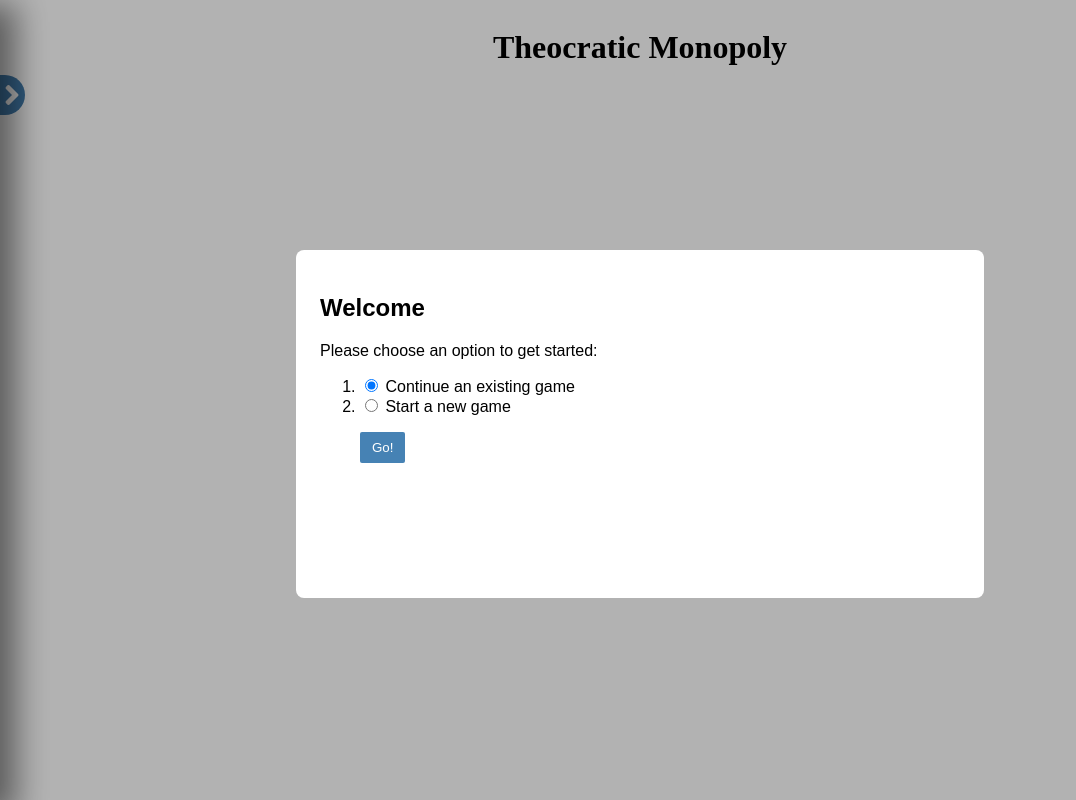
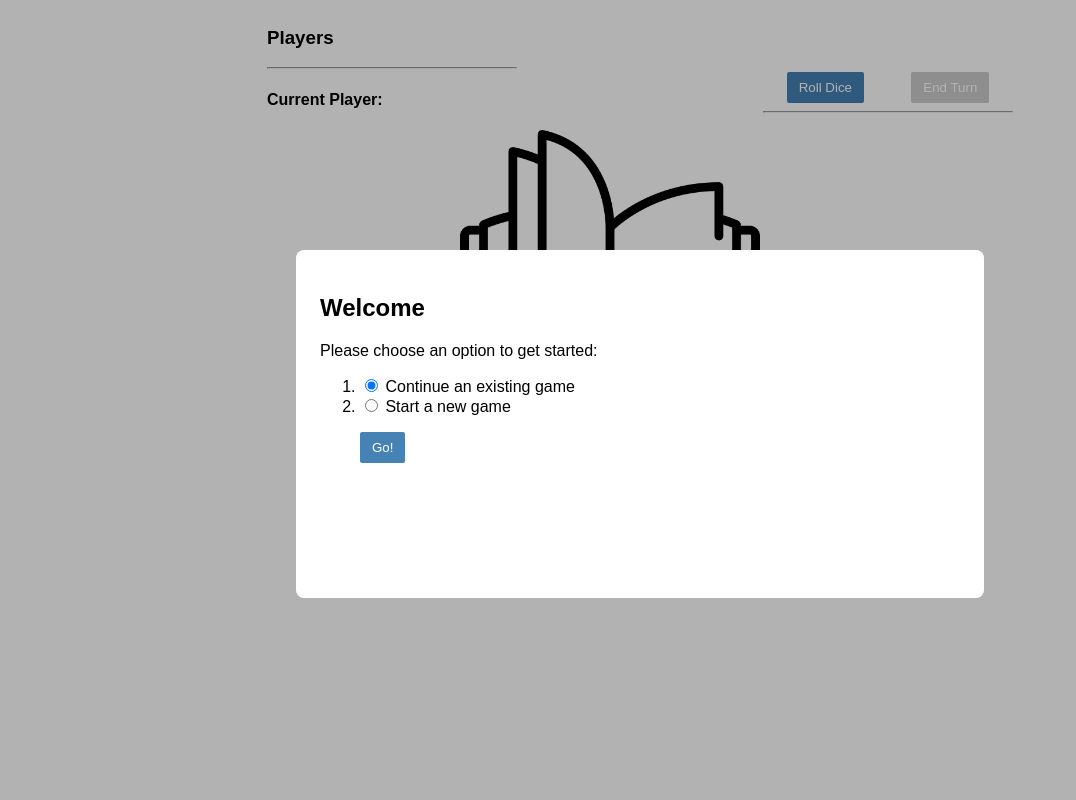
Before and after one commit to nakamura9/fw-monopoly, a Python web app: template templates/index.html in a window 1280 px wide. Shown: the whole page, without its empty margins (0-1076 px from the left). Run offline with Jinja, Linux system fonts and the light colour scheme; the template is opened without the code that fills it, so the values that code supplies are empty; some libraries are stand-ins or nearby versions.

Commit message:
added images and removed menu

```diff
--- a/static/index.js
+++ b/static/index.js
@@ -47,7 +47,9 @@
                 <div class="monopoly-property ${orientation}" data-cell_id=${cell.id}>
                     <div>
                         <h4 class='monopoly-property-name'>${cell.label}</h4>
-                        <div class="monopoly-property-tokens"></div>
+                        <div class="monopoly-property-tokens">
+                            <i class="fas fa-scroll fa-2x cell-icon"></i>
+                        </div>
                     </div>
                 </div>
             `
@@ -56,16 +58,31 @@
             const cornerContent = `
                 <div class="corner-square" data-cell_id=${cell.id}>
                     <h2>${cell.label}</h2>
-                    <div class="monopoly-property-tokens"></div>
+                    <div class="monopoly-property-tokens">
+                    </div>
                 </div>
             `
             prepend ? $(container).prepend(cornerContent) : $(container).append(cornerContent)
         } else if (["letters", 'times', 'taxes'].includes(cell.type )) {
+            let icon
+            switch(cell.type) {
+                case "letters":
+                    icon = "fas fa-feather"
+                    break;
+                case "times":
+                    icon = "fas fa-exclamation-triangle"
+                    break;
+                case "taxes":
+                    icon = "fas fa-coins"
+                    break;
+            }
             const otherContent = `
                 <div class="monopoly-property ${orientation}" data-cell_id=${cell.id}>
                     <div>
                         <h4 class='monopoly-property-name'>${cell.label}</h4>
-                        <div class="monopoly-property-tokens"></div>
+                        <div class="monopoly-property-tokens">
+                            <i class="${icon} fa-2x cell-icon"></i>
+                        </div>
                     </div>
                 </div>
             `
@@ -283,6 +300,15 @@
                  style="background-color: ${colors[idx]};">${p.scrolls}</div>
                  ${p.name}
     </li>`)
+        $("#player-properties").append(`
+            <div>
+                <h4>${p.name}</h4>
+                <hr>
+                <div>
+                    ${p.cities.map(c => `<div class="mini-property"><div class="mini-property-heading" style="background-color: ${c.color};"></div><span>${c.label}</span></div>`).join("")}
+                </div>
+            </div>
+        `)
     })
 }
 
--- a/static/style.css
+++ b/static/style.css
@@ -57,8 +57,32 @@
     min-width: 992px;
     width: 992px;
     display: flex;
-    align-items: center;
+    flex-direction: column;
+    font-family: sans-serif;
+}
+
+.center-top, .center-bottom {
+    flex: 1
+}
+
+.center-top {
+    display: flex;
+    justify-content: space-around;
+}
+
+.center-top > div {
+    width: 250px;
+}
+
+.center-middle {
+    flex: 2;
+    display: flex;
     justify-content: center;
+}
+
+.center-middle img {
+    height: 300px;
+    width: auto;
 }
 
 
@@ -101,6 +125,7 @@
 .close-menu-button:hover {
     background-color: #ccc;
 }
+
 
 .menu-button {
     z-index: 10;
@@ -174,9 +199,11 @@
 }
 
 .menu-actions {
+    margin-top: 3rem;
     display: flex;
     justify-content: space-around;
 }
+
 
 .token {
     width: 35px;
@@ -208,10 +235,19 @@
 }
 
 .indicator {
-    width: 20px;
-    height: 20px;
+    width: 30px;
+    height: 30px;
     display: inline-block;
     border-radius: 50%;
+    display: flex;
+    justify-content: center;
+    align-items: center;
+    color: white;
+}
+
+ul#player-list > li {
+    display: flex;
+    justify-content: space-between;
 }
 
 .indicator.active {
@@ -250,3 +286,32 @@
     transform: none;
 
 }
+
+.cell-icon {
+    opacity: 0.3;
+}
+
+#player-properties {
+    display: flex;
+    padding: 0px 0.5rem;
+}
+
+#player-properties > div {
+    flex: 1;
+}
+
+.mini-property {
+    width: 40px;
+    height: 60px;
+    border: 1px solid black;
+    border-radius: 2px;
+    font-size: .75rem;
+    white-space: nowrap;
+    overflow: hidden;
+    text-overflow: ellipsis;
+}
+
+.mini-property-heading {
+    height: 20px;
+    border-bottom: 1px solid black;
+}
--- a/templates/index.html
+++ b/templates/index.html
@@ -1,40 +1,27 @@
 <html>
     <head>
-        <title>Theocratic monopoly</title>
+        <title>First Century monopoly</title>
         <link rel="stylesheet" href="static/style.css">
         <link rel="stylesheet" href="https://cdnjs.cloudflare.com/ajax/libs/font-awesome/5.11.2/css/all.css
         ">
+        <link rel="shortcut icon" href="static/images/favicon.ico" type="image/x-icon">
+        <link rel="icon" href="static/images/favicon.ico" type="image/x-icon">
         <script src="https://code.jquery.com/jquery-3.6.0.min.js" integrity="sha256-/xUj+3OJU5yExlq6GSYGSHk7tPXikynS7ogEvDej/m4=" crossorigin="anonymous"></script>
         <script src="https://cdn.socket.io/4.4.0/socket.io.min.js" integrity="sha384-1fOn6VtTq3PWwfsOrk45LnYcGosJwzMHv+Xh/Jx5303FVOXzEnw0EpLv30mtjmlj" crossorigin="anonymous"></script>
     </head>
     <body>
-        <div class="menu">
+        <!-- <div class="menu">
             <div class="menu-header">
                 <div class="h4">Game Menu</div>
                 <div class="close-menu-button">
                     <i class="fas fa-angle-left fa-2x    "></i>
                 </div>
             </div>
-            <p>Game # <span id="game-id"></span></p>
-            <h3>Current Player: <span id="current-player"></span></h3>
-            <hr>
-            <h4>Players</h4>
-                <ul id="player-list">
 
-                </ul>
-            <hr>
-            <div class="menu-actions">
-                <input type="submit" id="roll-dice-btn" class="btn btn-primary" value="Roll Dice" />
-                <input type="submit" id="end-turn-btn" class="btn btn-primary" value="End Turn" disabled/>
-            </div>
-            <hr>
-            <div class="die">
-
-            </div>
         </div>
         <div class="menu-button">
             <i class="fas fa-angle-right fa-2x    "></i>
-        </div>
+        </div> -->
         <div>
             <div class="row cells-top" >
             </div>
@@ -43,7 +30,42 @@
 
                 </div>
                 <div class="center" >
-                    <h1>Theocratic Monopoly</h1>
+                    <div class="center-top">
+                        <div>
+                            <h3>Players</h3>
+                            <hr>
+                            <h4>Current Player: <span id="current-player"></span></h4>
+                                <ul id="player-list">
+
+                                </ul>
+                        </div>
+                        <div>
+
+                            <div class="menu-actions">
+                                <input type="submit" id="roll-dice-btn" class="btn btn-primary" value="Roll Dice" />
+                                <input type="submit" id="end-turn-btn" class="btn btn-primary" value="End Turn" disabled/>
+                            </div>
+                            <hr>
+                            <div class="die">
+
+                            </div>
+                        </div>
+
+                    </div>
+                    <div class="center-middle">
+                        <div>
+                            <img src="static/images/open-book.png" alt="" srcset="">
+                            <h1>First Century Monopoly</h1>
+                            <p class="text-center">Game # <span id="game-id"></span></p>
+                        </div>
+                    </div>
+                    <div class="center-bottom">
+
+                        <div id="player-properties">
+
+
+                        </div>
+                    </div>
                 </div>
                 <div class="column cells-right">
                 </div>
@@ -59,5 +81,6 @@
         </div>
     </div>
     <script src="static/index.js"></script>
+    <div style="display:none;">Icons made by <a href="https://www.freepik.com" title="Freepik">Freepik</a> from <a href="https://www.flaticon.com/" title="Flaticon">www.flaticon.com</a></div>
     </body>
 </html>
```
Also changed, not shown: models.py (+7 -0 lines), monopoly.py (+10 -1 lines), static/images/favicon.ico (added), static/images/open-book.png (added).
